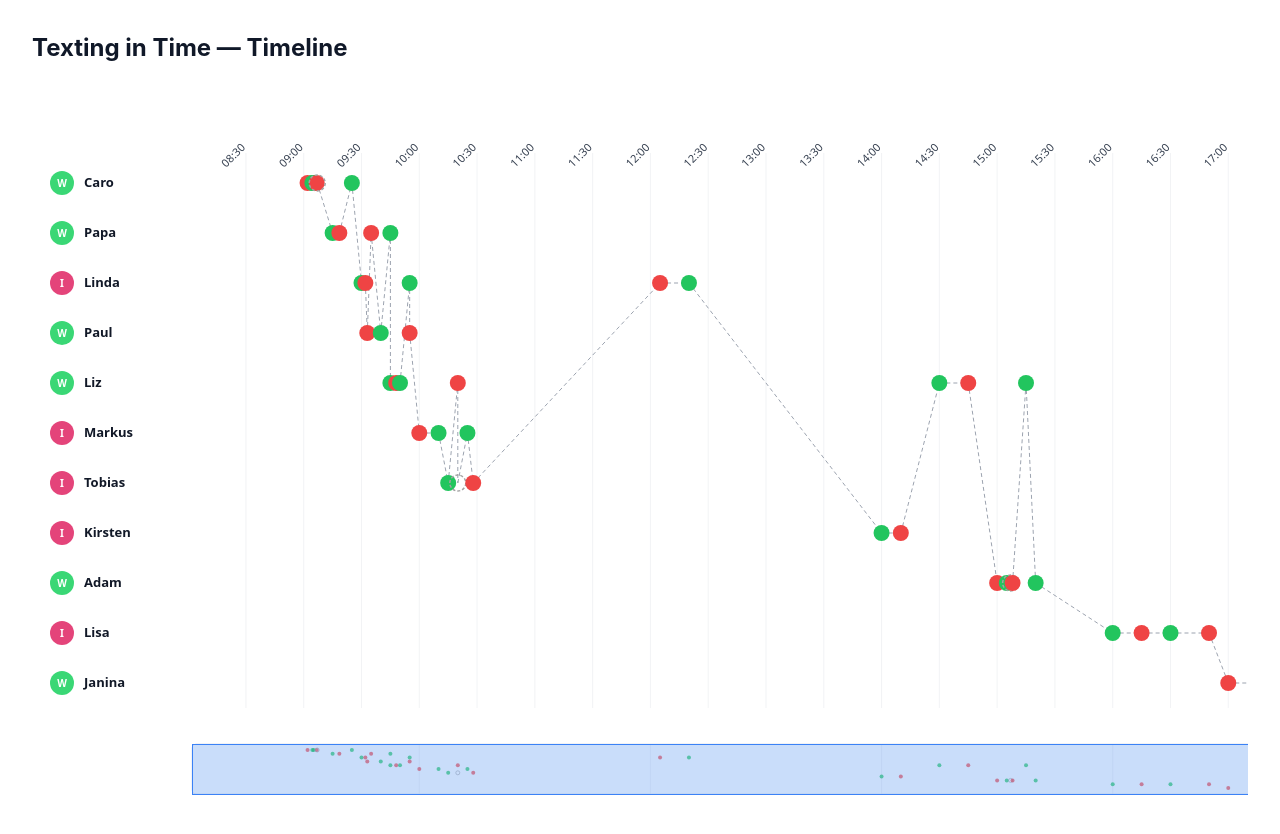
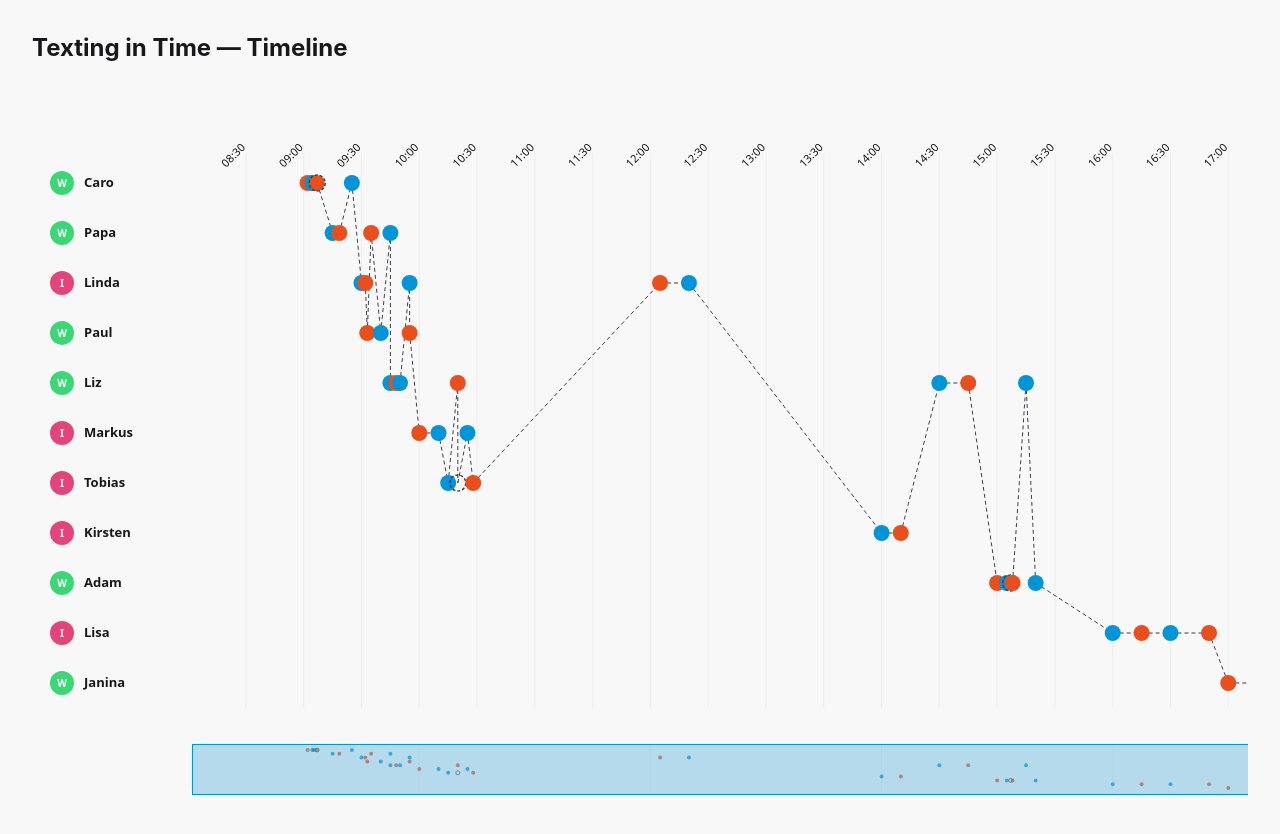
Before and after one commit to dsl-unibe-ch/TiT-visualizations, a SvelteKit app: page / in a window 1280 px wide. Built offline with nearby package versions, Linux system fonts and the light colour scheme.

Commit message:
add daisyUI and use their colors

```diff
--- a/package.json
+++ b/package.json
@@ -20,6 +20,7 @@
 		"@sveltejs/kit": "^2.57.1",
 		"@sveltejs/vite-plugin-svelte": "^7.0.0",
 		"@tailwindcss/vite": "^4.2.2",
+		"@types/d3": "^7.4.3",
 		"@types/node": "^25.6.0",
 		"eslint": "^10.2.0",
 		"eslint-config-prettier": "^10.1.8",
@@ -37,6 +38,7 @@
 		"vite-plugin-devtools-json": "^1.0.0"
 	},
 	"dependencies": {
-		"d3": "^7.9.0"
+		"d3": "^7.9.0",
+		"daisyui": "^5.5.19"
 	}
 }
--- a/src/app.html
+++ b/src/app.html
@@ -1,5 +1,5 @@
 <!doctype html>
-<html lang="en">
+<html lang="en" data-theme="tit">
 	<head>
 		<meta charset="utf-8" />
 		<meta name="viewport" content="width=device-width, initial-scale=1" />
--- a/src/lib/TimelineChart.svelte
+++ b/src/lib/TimelineChart.svelte
@@ -132,9 +132,9 @@
 
 	// Colors
 	function directionColor(direction: string): string {
-		if (direction === 'incoming') return '#22c55e';
-		if (direction === 'not sent') return '#a3a3a3';
-		return '#ef4444';
+		if (direction === 'incoming') return 'var(--color-secondary)';
+		if (direction === 'not sent') return 'var(--color-neutral)';
+		return 'var(--color-primary)';
 	}
 
 	function platformColor(platform: string): string {
@@ -198,7 +198,7 @@
 				dominant-baseline="middle"
 				font-size="13"
 				font-weight="600"
-				fill="#111827"
+				fill="var(--color-base-content)"
 			>
 				{chatname}
 			</text>
@@ -217,13 +217,13 @@
 		{#each ticks as tick (tick.getTime())}
 			{@const tx = xScale(tick)}
 			<g transform="translate({tx}, 0)">
-				<line y1={-5} y2={chatNames.length * rowHeight} stroke="#e5e7eb" stroke-width="0.5" />
+				<line y1={-5} y2={chatNames.length * rowHeight} stroke="var(--color-base-300)" stroke-width="0.5" />
 				<text
 					y={-10}
 					text-anchor="end"
 					transform="rotate(-45, 0, -10)"
 					font-size="11"
-					fill="#374151"
+					fill="var(--color-base-content)"
 				>
 					{timeFormat(tick)}
 				</text>
@@ -238,7 +238,7 @@
 					y1={attentionPath[i - 1].y}
 					x2={point.x}
 					y2={point.y}
-					stroke="#9ca3af"
+					stroke="var(--color-neutral)"
 					stroke-width="1"
 					stroke-dasharray="4 3"
 					fill="none"
--- a/src/lib/TimelineMinimap.svelte
+++ b/src/lib/TimelineMinimap.svelte
@@ -108,9 +108,9 @@
 
 		// Style
 		g.select('.selection')
-			.attr('fill', '#3b82f6')
+			.attr('fill', 'var(--color-secondary)')
 			.attr('fill-opacity', 0.25)
-			.attr('stroke', '#3b82f6')
+			.attr('stroke', 'var(--color-secondary)')
 			.attr('stroke-width', 1);
 	});
 
@@ -122,15 +122,23 @@
 	});
 
 	function directionColor(direction: string): string {
-		if (direction === 'incoming') return '#22c55e';
-		if (direction === 'not sent') return '#a3a3a3';
-		return '#ef4444';
+		if (direction === 'incoming') return 'var(--color-secondary)';
+		if (direction === 'not sent') return 'var(--color-neutral)';
+		return 'var(--color-primary)';
 	}
 </script>
 
 <g>
 	<!-- Background -->
-	<rect x={0} y={0} width={innerWidth} {height} rx="4" fill="#f9fafb" stroke="#e5e7eb" />
+	<rect
+		x={0}
+		y={0}
+		width={innerWidth}
+		{height}
+		rx="4"
+		fill="var(--color-base-200)"
+		stroke="var(--color-base-300)"
+	/>
 
 	<!-- Time ticks -->
 	{#each d3.utcHour.every(2)?.range(dayStart, dayEnd) ?? [] as tick (tick.getTime())}
@@ -139,7 +147,7 @@
 			x2={overviewXScale(tick)}
 			y1={0}
 			y2={height}
-			stroke="#e5e7eb"
+			stroke="var(--color-base-300)"
 			stroke-width="0.5"
 		/>
 	{/each}
--- a/src/routes/+page.svelte
+++ b/src/routes/+page.svelte
@@ -522,8 +522,8 @@
 	];
 </script>
 
-<div class="min-h-screen bg-white p-8">
-	<h1 class="mb-6 text-2xl font-bold text-gray-900">Texting in Time — Timeline</h1>
+<div class="min-h-screen bg-base-100 p-8">
+	<h1 class="mb-6 text-2xl font-bold text-base-content">Texting in Time — Timeline</h1>
 	<div class="overflow-x-auto">
 		<TimelineChart {data} />
 	</div>
--- a/src/routes/layout.css
+++ b/src/routes/layout.css
@@ -1 +1,37 @@
 @import 'tailwindcss';
+@plugin 'daisyui';
+
+@plugin 'daisyui/theme' {
+	name: 'tit';
+	default: true;
+	prefersdark: false;
+	color-scheme: 'light';
+	--color-base-100: oklch(98% 0 0);
+	--color-base-200: oklch(96% 0.001 286.375);
+	--color-base-300: oklch(92% 0.004 286.32);
+	--color-base-content: oklch(21% 0.006 285.885);
+	--color-primary: oklch(0.635 0.2007 36.69);
+	--color-primary-content: oklch(98% 0.003 247.858);
+	--color-secondary: oklch(63.6% 0.148 238.25);
+	--color-secondary-content: oklch(98% 0.014 180.72);
+	--color-accent: oklch(62% 0.265 303.9);
+	--color-accent-content: oklch(98% 0.016 73.684);
+	--color-neutral: oklch(37% 0.013 285.805);
+	--color-neutral-content: oklch(98% 0 0);
+	--color-info: oklch(89.1% 0.157 311.7);
+	--color-info-content: oklch(28% 0.091 267.935);
+	--color-success: oklch(77% 0.152 181.912);
+	--color-success-content: oklch(27% 0.046 192.524);
+	--color-warning: oklch(85% 0.199 91.936);
+	--color-warning-content: oklch(28% 0.066 53.813);
+	--color-error: oklch(71% 0.194 13.428);
+	--color-error-content: oklch(27% 0.105 12.094);
+	--radius-selector: 2rem;
+	--radius-field: 0.5rem;
+	--radius-box: 0.25rem;
+	--size-selector: 0.25rem;
+	--size-field: 0.25rem;
+	--border: 1px;
+	--depth: 1;
+	--noise: 0;
+}
```
Also changed, not shown: 1 other file (tests, documents, lock files or other folders).
